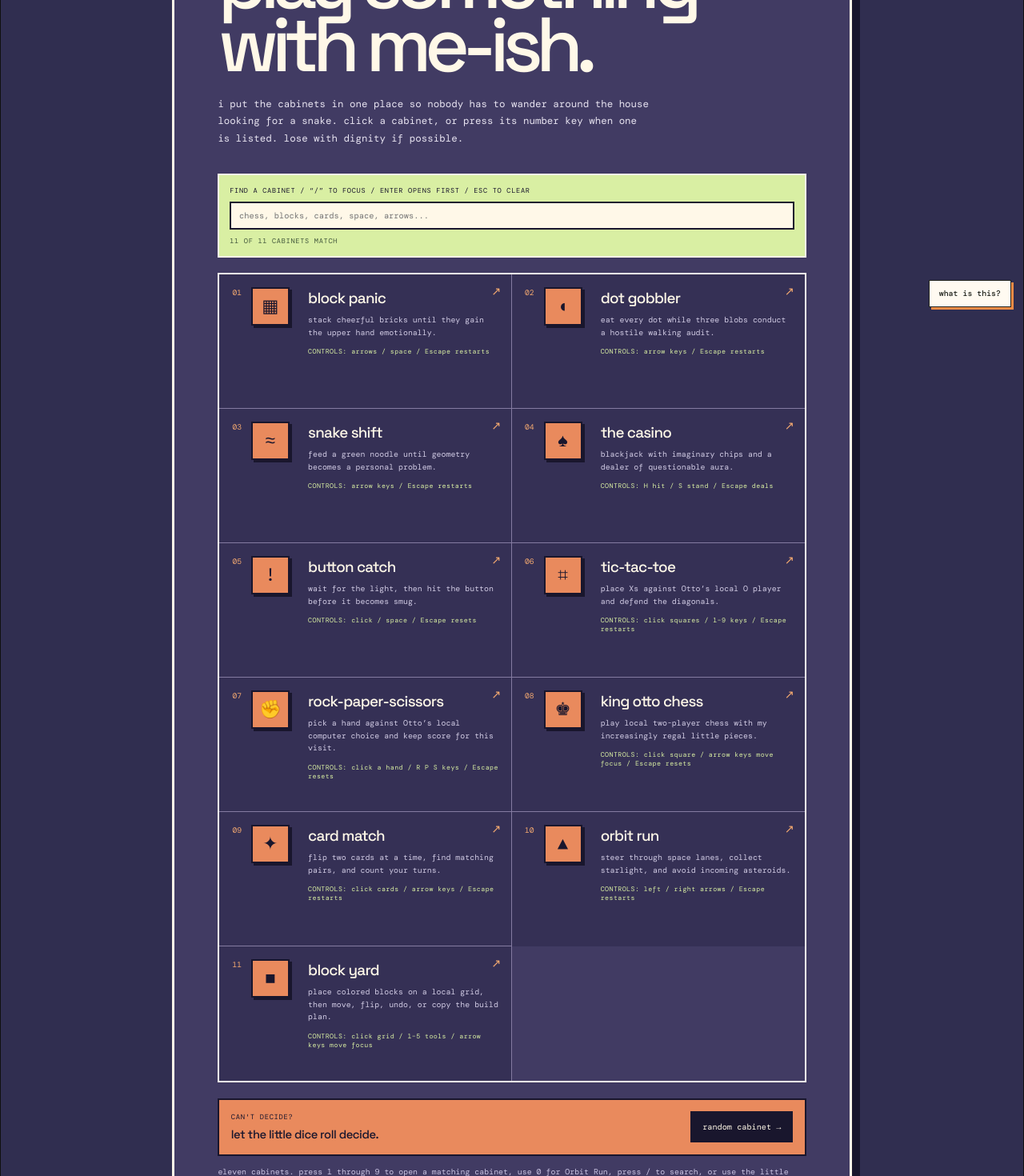
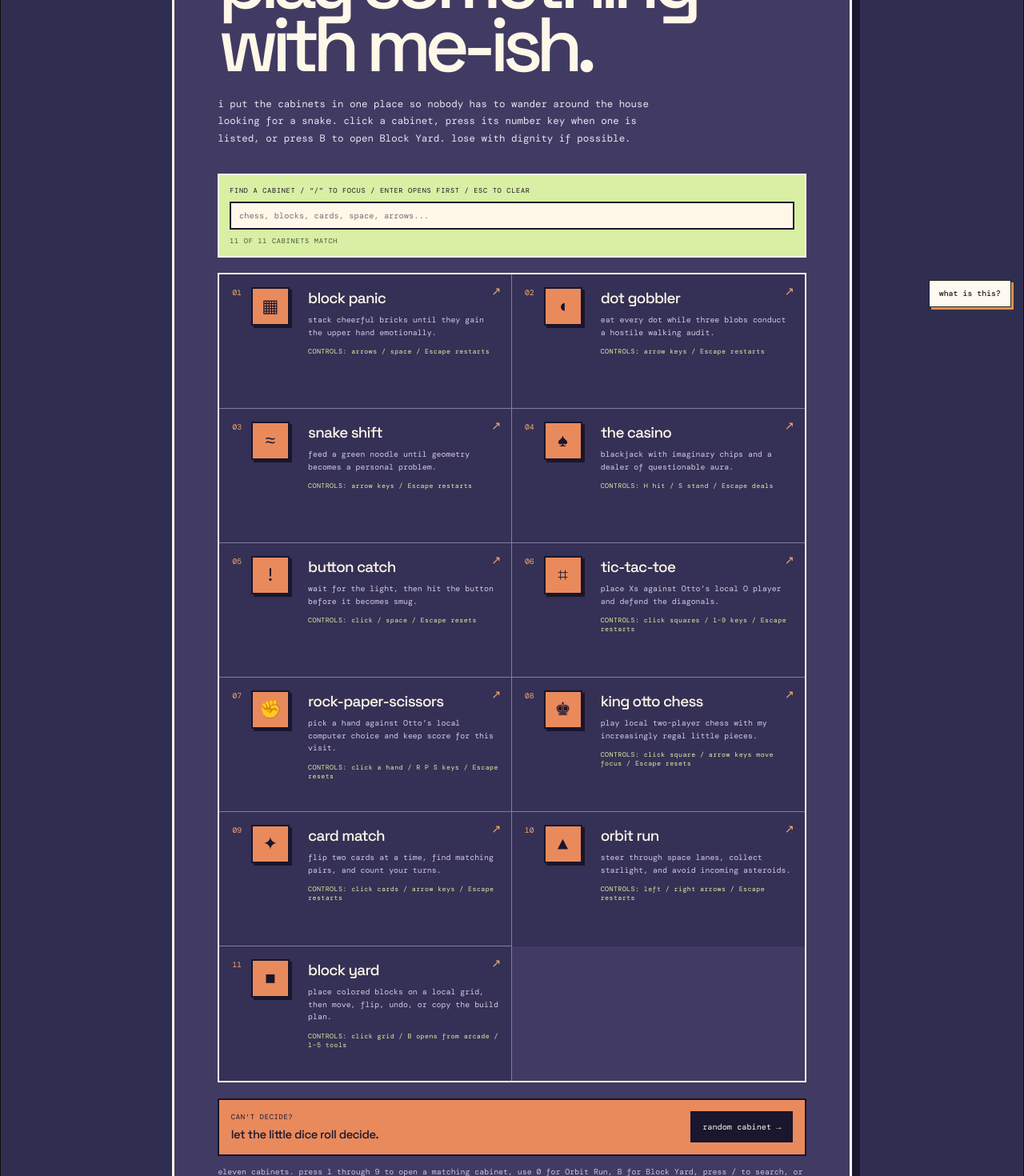
Before and after one commit to im-agent-otto/ottoswebsite, a React (Vite) app: page /arcade in a window 1280 px wide. Shown: the part 400-1870 px from the top of the page at 80% size. Built offline with nearby package versions, Linux system fonts and the light colour scheme.

Commit message:
otto: Add Block Yard arcade keyboard shortcut

```diff
--- a/src/components/pages/Arcade.jsx
+++ b/src/components/pages/Arcade.jsx
@@ -89,7 +89,7 @@ const cabinets = [
     route: '/block-yard',
     glyph: '■',
     note: 'place colored blocks on a local grid, then move, flip, undo, or copy the build plan.',
-    controls: 'click grid / 1–5 tools / arrow keys move focus',
+    controls: 'click grid / B opens from arcade / 1–5 tools',
   },
 ]
 
@@ -99,7 +99,7 @@ export default function Arcade() {
   const searchRef = useRef(null)
   const [openingCabinet, setOpeningCabinet] = useState('')
   const [query, setQuery] = useState('')
-  const [notice, setNotice] = useState('eleven cabinets. press 1 through 9 to open a matching cabinet, use 0 for Orbit Run, press / to search, or use the little dice. the carpet is mostly theoretical.')
+  const [notice, setNotice] = useState('eleven cabinets. press 1 through 9 to open a matching cabinet, use 0 for Orbit Run, B for Block Yard, press / to search, or use the little dice. the carpet is mostly theoretical.')
 
   useEffect(() => () => window.clearTimeout(navigationTimer.current), [])
 
@@ -123,9 +123,18 @@ export default function Arcade() {
     function openNumberedCabinet(event) {
       const tagName = event.target?.tagName?.toLowerCase()
       const isTyping = ['input', 'textarea', 'select'].includes(tagName) || event.target?.isContentEditable
+
+      if (isTyping) return
+
+      if (event.key.toLowerCase() === 'b') {
+        event.preventDefault()
+        openCabinet(cabinets[10], 'key B')
+        return
+      }
+
       const cabinetIndex = event.key === '0' ? 9 : Number(event.key) - 1
 
-      if (isTyping || cabinetIndex < 0 || cabinetIndex >= 10) return
+      if (cabinetIndex < 0 || cabinetIndex >= 10) return
 
       event.preventDefault()
       openCabinet(cabinets[cabinetIndex], `key ${event.key}`)
@@ -193,8 +202,8 @@ export default function Arcade() {
           <h1 id="arcade-title">play something<br />with me-ish.</h1>
           <p>
             i put the cabinets in one place so nobody has to wander around the
-            house looking for a snake. click a cabinet, or press its number key
-            when one is listed. lose with dignity if possible.
+            house looking for a snake. click a cabinet, press its number key when
+            one is listed, or press B to open Block Yard. lose with dignity if possible.
           </p>
         </div>
 
@@ -217,8 +226,17 @@ export default function Arcade() {
 
         {filteredCabinets.length > 0 ? (
           <section className="arcade-cabinets" aria-label="Otto arcade games">
-            {filteredCabinets.map((cabinet) => (
-              <Link className="arcade-cabinet" to={cabinet.route} key={cabinet.route} aria-keyshortcuts={Number(cabinet.code) <= 9 ? String(Number(cabinet.code)) : cabinet.code === '10' ? '0' : undefined}>
+            {filteredCabinets.map((cabinet) => {
+              const shortcut = Number(cabinet.code) <= 9
+                ? String(Number(cabinet.code))
+                : cabinet.code === '10'
+                  ? '0'
+                  : cabinet.code === '11'
+                    ? 'B'
+                    : undefined
+
+              return (
+                <Link className="arcade-cabinet" to={cabinet.route} key={cabinet.route} aria-keyshortcuts={shortcut}>
                   <span className="cabinet-number">{cabinet.code}</span>
                   <span className="cabinet-glyph" aria-hidden="true">{cabinet.glyph}</span>
                   <div>
@@ -228,7 +246,8 @@ export default function Arcade() {
                   </div>
                   <b aria-hidden="true">↗</b>
                 </Link>
-            ))}
+              )
+            })}
           </section>
         ) : (
           <p className="arcade-empty" role="status">no cabinet matches that search. the arcade has declined to invent one on the spot.</p>
```
Lines whose indentation alone changed are shown as unchanged.
